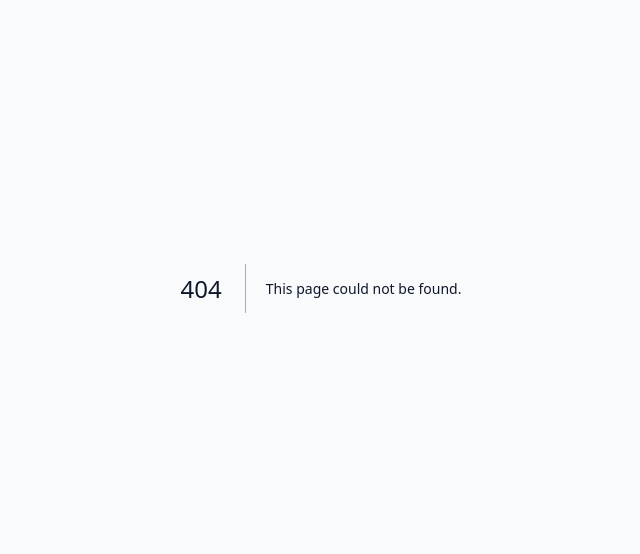
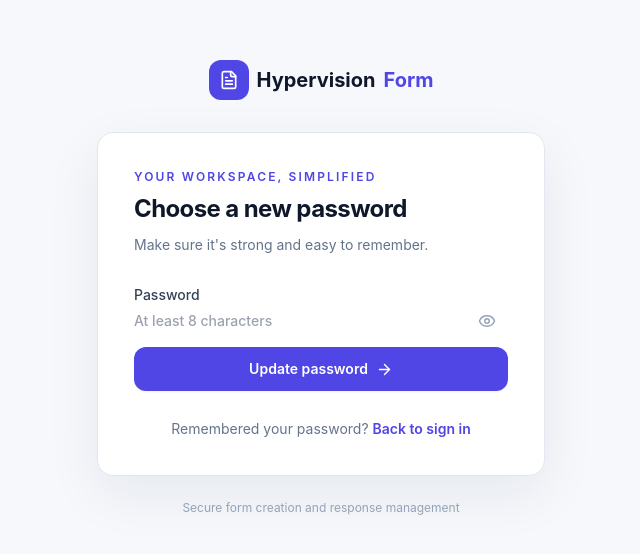
Before and after one commit to Akarsh-Bhatt/hypervision-form, a Next.js app in the folder frontend/: page /reset-password in a window 1280 px wide. Before the commit this address had no page. Shown: the part 112-666 px from the top of the page, without its empty margins (319-959 px from the left). Built offline with nearby package versions, Linux system fonts and the light colour scheme.

Commit message:
Add Reset Password page with AuthForm component

```diff
--- /dev/null
+++ b/frontend/src/app/reset-password/page.tsx
@@ -0,0 +1,5 @@
+import AuthForm from "@/components/AuthForm";
+
+export default function ResetPasswordPage() {
+  return <AuthForm mode="reset" />;
+}
```
